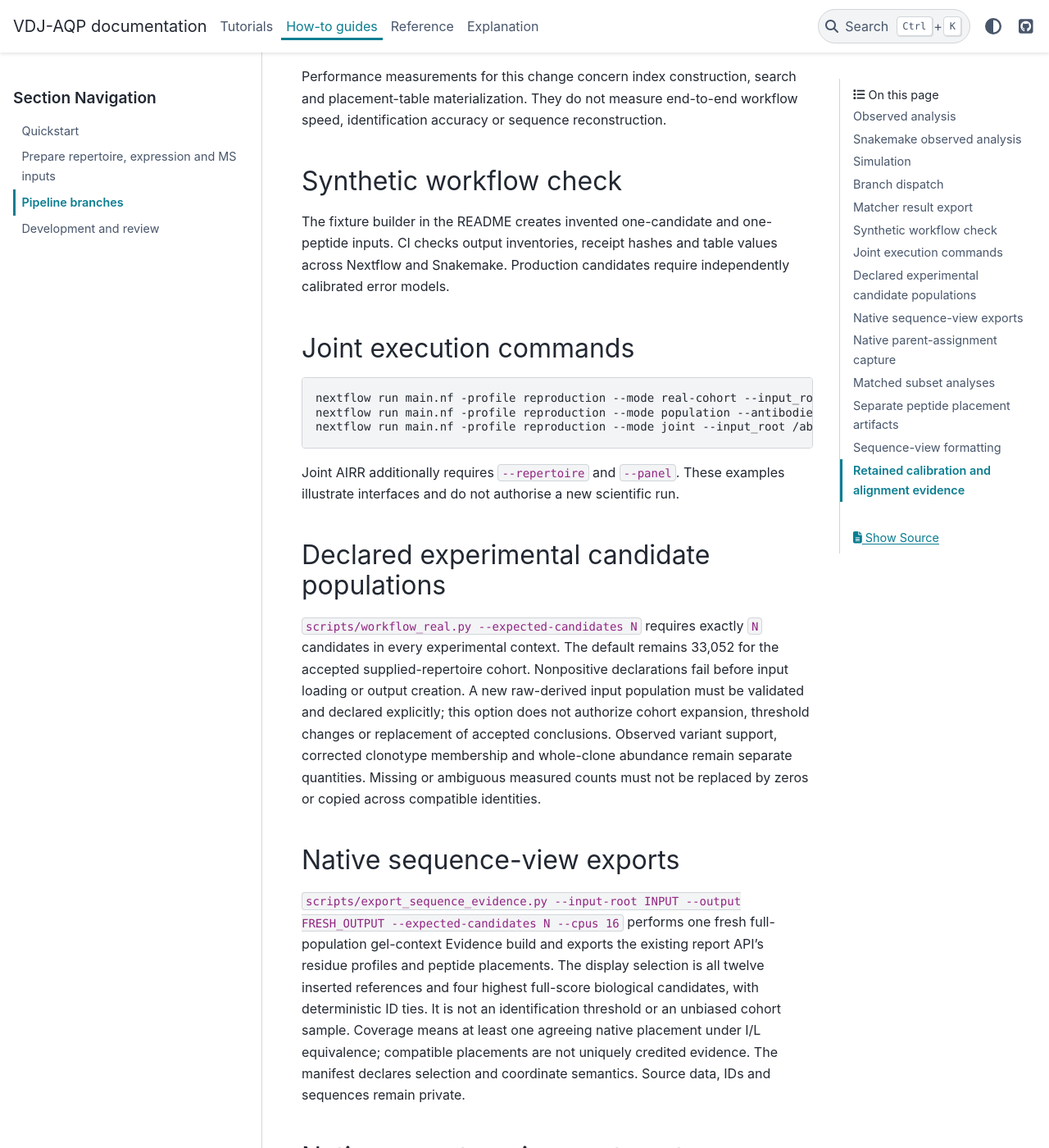
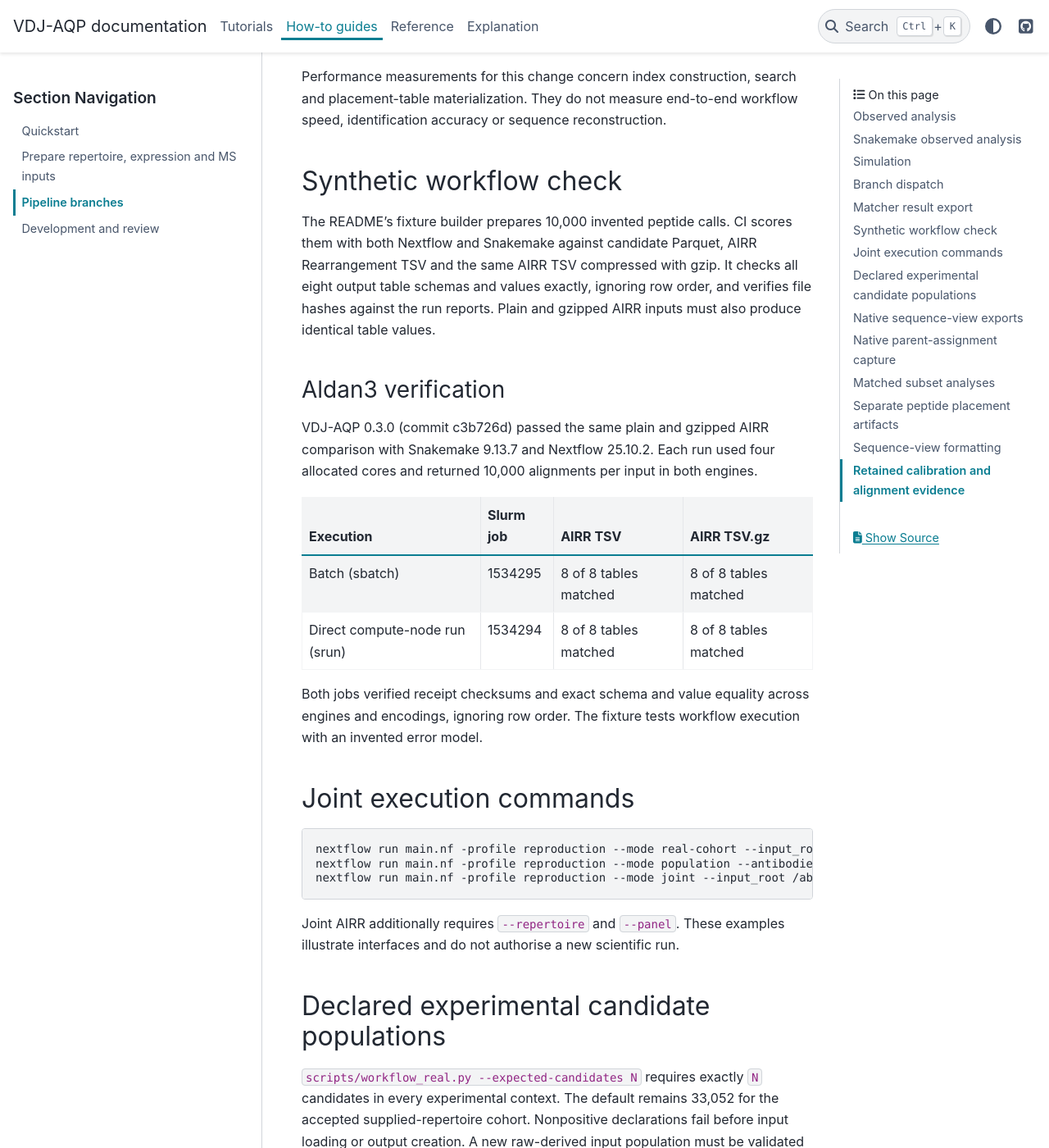
Before and after one commit to antigenomics/vdjaqp, a Sphinx documentation site: the page built from docs/pipeline.rst, in a window 1280 px wide and 1400 px high, scrolled down 3798 px. Shown: the whole window at 82% size. Built offline with Sphinx 7.4.7 and the PyData theme 0.15.4, drawn with Linux system fonts in a browser that asks for light colours.

Commit message:
Verify gzip AIRR parity in CI and document Aldan3 runs (#16)
Co-authored-by: Codex <codex@localhost>

```diff
--- a/docs/pipeline.rst
+++ b/docs/pipeline.rst
@@ -88,10 +88,39 @@ identification accuracy or sequence reconstruction.
 Synthetic workflow check
 ------------------------
 
-The fixture builder in the README creates invented one-candidate and one-peptide
-inputs. CI checks output inventories, receipt hashes and table values across
-Nextflow and Snakemake. Production candidates require independently calibrated
-error models.
+The README's fixture builder prepares 10,000 invented peptide calls. CI
+scores them with both Nextflow and Snakemake against candidate Parquet,
+AIRR Rearrangement TSV and the same AIRR TSV compressed with gzip. It checks
+all eight output table schemas and values exactly, ignoring row order, and
+verifies file hashes against the run reports. Plain and gzipped AIRR inputs
+must also produce identical table values.
+
+Aldan3 verification
+~~~~~~~~~~~~~~~~~~~~
+
+VDJ-AQP 0.3.0 (commit c3b726d) passed the same plain and gzipped AIRR
+comparison with Snakemake 9.13.7 and Nextflow 25.10.2. Each run used four
+allocated cores and returned 10,000 alignments per input in both engines.
+
+.. list-table::
+   :header-rows: 1
+
+   * - Execution
+     - Slurm job
+     - AIRR TSV
+     - AIRR TSV.gz
+   * - Batch (sbatch)
+     - 1534295
+     - 8 of 8 tables matched
+     - 8 of 8 tables matched
+   * - Direct compute-node run (srun)
+     - 1534294
+     - 8 of 8 tables matched
+     - 8 of 8 tables matched
+
+Both jobs verified receipt checksums and exact schema and value equality
+across engines and encodings, ignoring row order. The fixture tests workflow
+execution with an invented error model.
 
 Joint execution commands
 ------------------------
```
Also changed, not shown: 1 other file.
